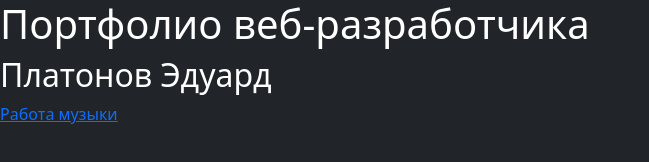
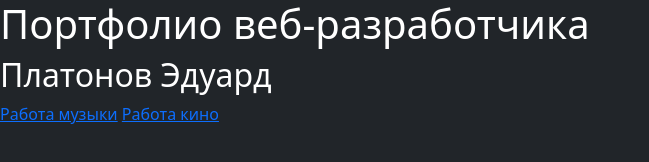
Before and after one commit to mzlgl001/portfolio, a plain HTML site: page index.html in a window 1280 px wide. Shown: the whole page, without its empty margins (0-649 px from the left). Drawn offline with nearby package versions, Linux system fonts and the light colour scheme.

Commit message:
Update index.html

```diff
--- a/index.html
+++ b/index.html
@@ -11,5 +11,6 @@
     <h1>Портфолио веб-разработчика</h1>
     <h2>Платонов Эдуард </h2>
     <a target="_blank" href="https://github.com/mzlgl001/music.git">Работа музыки</a>
+    <a target="_blank" href="https://github.com/mzlgl001/film.git">Работа кино</a>
 </body>
 </html>
```
